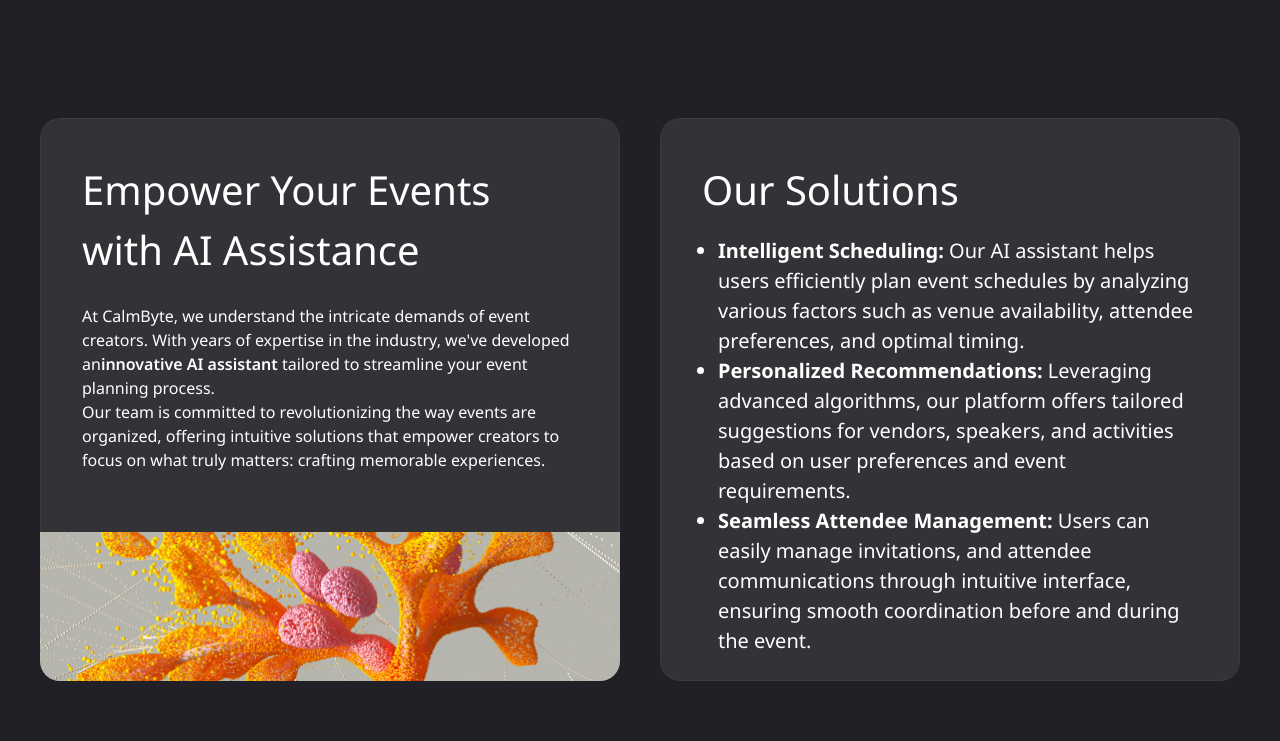
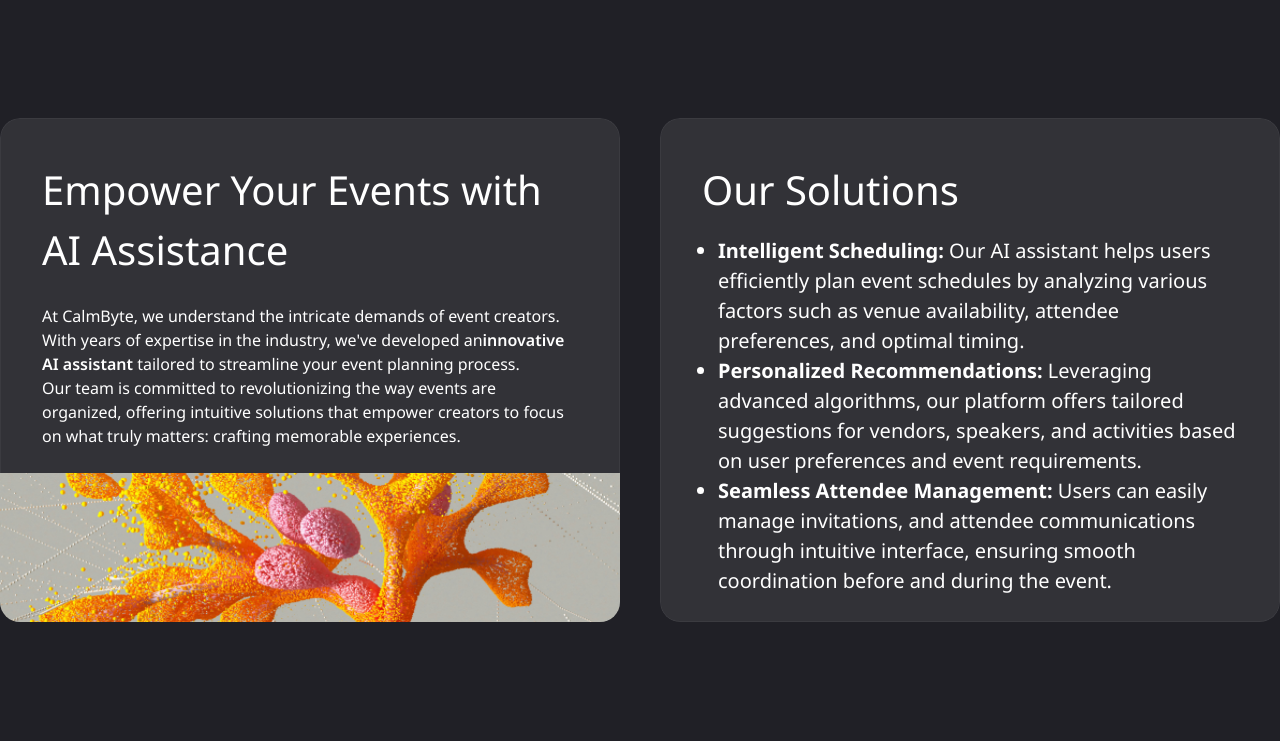
Before and after one commit to calmbyte/aphrodite, a Next.js app: page / in a window 1280 px wide. Shown: the part 406-1147 px from the top of the page. Built offline with nearby package versions, Linux system fonts and the light colour scheme.

Commit message:
Fix layout issue and update FAQ UI component

```diff
--- a/src/app/layout.tsx
+++ b/src/app/layout.tsx
@@ -2,6 +2,7 @@ import type { Metadata } from 'next';
 import { Noto_Sans } from 'next/font/google';
 import './globals.css';
 import Header from './ui/Header';
+import Footer from './ui/Footer';
 
 const notoSans = Noto_Sans({ subsets: ['latin'] });
 
@@ -20,6 +21,7 @@ export default function RootLayout({
       <body className={notoSans.className}>
         <Header />
         {children}
+        <Footer />
       </body>
     </html>
   );
--- a/src/app/page.tsx
+++ b/src/app/page.tsx
@@ -14,8 +14,8 @@ export default function Home() {
       <About />
       <ProcessPath />
       {/* <EllipseBackground> */}
-        {/* TMP */}
-        {/* <div className="w-full mx-auto flex flex-col justify-center items-center">
+      {/* TMP */}
+      {/* <div className="w-full mx-auto flex flex-col justify-center items-center">
           <p className="text-gradient text-[40px] text-center mt-32">
             Engage your event attendees with an AI Assistant
           </p>
@@ -33,7 +33,6 @@ export default function Home() {
       <FAQ />
       <AdBanner />
       <ContactUs />
-      <Footer />
     </main>
   );
 }
--- a/src/app/styles/components.css
+++ b/src/app/styles/components.css
@@ -67,12 +67,7 @@
   }
 
   .text-gradient {
-    background: linear-gradient(
-      to right,
-      #fffcdf 43%,
-      #fdf49f 65%,
-      #8ecde8 84%
-    );
+    background: linear-gradient(to right, #fffcdf 43%, #fdf49f 65%, #8ecde8 84%);
     background-clip: text;
     background-size: contain;
     -webkit-text-fill-color: transparent;
@@ -80,7 +75,7 @@
 
   .card {
     border-radius: 20px;
-    @apply relative flex flex-col w-full md:w-[580px] overflow-hidden;
+    @apply relative flex flex-col w-full overflow-hidden;
   }
   .card-content {
     padding: 42px 42px 25px;
@@ -93,9 +88,9 @@
     @apply w-full h-full absolute;
   }
   .card:hover .card-border {
-    background: linear-gradient(#323237, #323237) padding-box,
-      linear-gradient(to right, #fffcdf 43%, #fdf49f 65%, #8ecde8 84%)
-        border-box;
+    background:
+      linear-gradient(#323237, #323237) padding-box,
+      linear-gradient(to right, #fffcdf 43%, #fdf49f 65%, #8ecde8 84%) border-box;
     border: 1px solid transparent;
   }
 
@@ -112,7 +107,8 @@
   }
 
   .process-path-card-arrow {
-    position: absolute;  right: -60px;
+    position: absolute;
+    right: -60px;
     &.top {
       top: -10px;
     }
@@ -138,13 +134,7 @@
   }
 
   .animated-text {
-    background: linear-gradient(
-            to right,
-            #fffcdf 43%,
-            #fdf49f 65%,
-            #8ecde8 84%
-
-    );
+    background: linear-gradient(to right, #fffcdf 43%, #fdf49f 65%, #8ecde8 84%);
     background-clip: text;
     -webkit-background-clip: text;
     -webkit-text-fill-color: transparent;
@@ -153,17 +143,21 @@
   }
 
   @keyframes gradient {
-    0% {background-position: 100% 0}
-    100% {background-position: 0 0}
+    0% {
+      background-position: 100% 0;
+    }
+    100% {
+      background-position: 0 0;
+    }
   }
 
   .contact-us {
-    border-bottom: 1px solid rgba(255, 255, 255, 0.24);
-    @apply flex flex-col md:flex-row mx-4 md:mx-16 md:px-14 pb-14 mt-8 md:mt-[136px] gap-3;
+    @apply flex flex-col md:flex-row mx-4 md:mx-16 md:px-14 mt-8 md:mt-[136px] gap-3;
   }
 
   .footer {
-    @apply flex flex-col-reverse md:flex-row gap-12 justify-between w-full px-4 md:px-16 my-16;
+    border-top: 1px solid rgba(255, 255, 255, 0.24);
+    @apply flex flex-col-reverse md:flex-row gap-12 justify-between mx-4 md:mx-[64px] md:px-16 my-16 pt-14;
   }
 
   .input {
@@ -175,7 +169,7 @@
 
   .adBanner {
     @apply flex flex-row w-full justify-center items-center py-10;
-    background-color: #FCF5B1E5;
+    background-color: #fcf5b1e5;
   }
 
   .adBannerTitle {
@@ -186,6 +180,23 @@
     font-weight: 600;
 
     -webkit-text-fill-color: transparent;
-    background-image: linear-gradient(66deg, #363636 2%, #313131 35%, #85807b 40%, #837f7f 46%, rgba(196, 239, 236, 0.8) 47%, #837f7f 48%, #837f7f 50%, #403e3e 54%, #837f7f 56%, #403e3e 67%, #050505 98%);
+    background-image: linear-gradient(
+      66deg,
+      #363636 2%,
+      #313131 35%,
+      #85807b 40%,
+      #837f7f 46%,
+      rgba(196, 239, 236, 0.8) 47%,
+      #837f7f 48%,
+      #837f7f 50%,
+      #403e3e 54%,
+      #837f7f 56%,
+      #403e3e 67%,
+      #050505 98%
+    );
+  }
+
+  .section-container {
+    @apply max-w-screen-xl mx-4 md:mx-auto;
   }
 }
--- a/src/app/ui/About.tsx
+++ b/src/app/ui/About.tsx
@@ -5,8 +5,7 @@ export default function About() {
   return (
     <section
       id="about"
-      className="flex flex-col md:flex-row mt-8 md:mt-[120px] gap-[40px] justify-center px-4"
-    >
+      className="section-container flex flex-col md:flex-row mt-8 md:mt-[120px] gap-[40px]">
       <CardWithImage />
       <Card />
     </section>
--- a/src/app/ui/ContactUs.tsx
+++ b/src/app/ui/ContactUs.tsx
@@ -3,16 +3,14 @@ import ContactForm from './ContactForm';
 
 export default function ContactUs() {
   return (
-    <section className="contact-us">
+    <section className="contact-us section-container">
       <div className="flex flex-col basis-[40%]">
         <h3 className="text-[40px] text-gradient">
           Love to hear from you,
           <br />
           Get in touch!
         </h3>
-        <p className="text-[18px]">
-          Fill up the form and our team will get back to you soon!
-        </p>
+        <p className="text-[18px]">Fill up the form and our team will get back to you soon!</p>
         <Image
           alt="form"
           src="/form_img.svg"
--- a/src/app/ui/FAQ.tsx
+++ b/src/app/ui/FAQ.tsx
@@ -21,7 +21,7 @@ const faqs = [
 
 export default function FAQ() {
   return (
-    <main className="flex flex-col justify-center overflow-hidden w-full pb-32 max-md:px-10 max-lg:px-28 px-56 mt-8 md:mt-[120px]">
+    <main className="section-container flex flex-col justify-center overflow-hidden pb-32 mt-8 md:mt-[120px]">
       <h1 className="text-3xl font-semibold mb-4">FAQ</h1>
 
       <div className="divide-y divide-slate-200">
--- a/src/app/ui/ProcessPath.tsx
+++ b/src/app/ui/ProcessPath.tsx
@@ -2,7 +2,7 @@ import ProcessPathCard from '@/app/ui/ProcessPathCard';
 
 export default function ProcessPath() {
   return (
-    <section id="howTo" className="flex flex-col mt-8 md:mt-[120px] w-full px-4 lg:px-2 xl:px-56">
+    <section id="howTo" className="section-container flex flex-col mt-8 md:mt-[120px]">
       <div className="process-path mx-auto rounded-[20px] w-full py-12 px-4">
         <h2 className="text-[40px] text-center">Process of creating your events </h2>
         <div className="sm:px-32 px-0 mb-14 mt-8 text-center">
```
Also changed, not shown: 1 other file (tests, documents, lock files or other folders).
